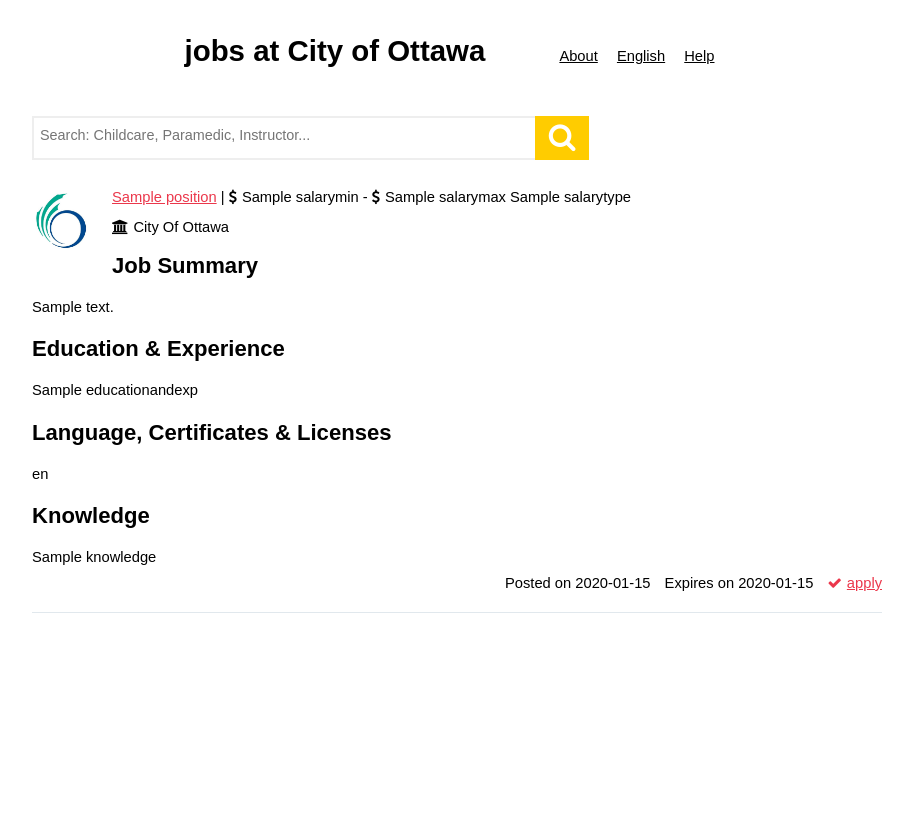
After one commit to ckanica/ottawajobs, a Flask app: template templates/job.html in a window 1280 px wide. The commit adds this page. Shown: the whole page, without its empty margins (183-1096 px from the left). Run offline with Flask 2, Linux system fonts and the light colour scheme; the template is opened without the code that fills it: most values are stand-ins (such as "Sample title", 1, 10 or a date in 2020); some libraries are stand-ins or nearby versions; some web fonts are replaced.

Commit message:
individual listings

```diff
--- a/app.py
+++ b/app.py
@@ -13,9 +13,6 @@ locale.setlocale( locale.LC_ALL, '' )
 
 data_url = 'http://data.ottawa.ca/storage/f/20141019T170040/city_jobs.xml'
 
-def recursive_dict(element):
-     return element.tag, dict(map(recursive_dict, element)) or element.text
-
 @app.route('/')
 def root():
     return redirect('/en/')
@@ -24,13 +21,25 @@ def root():
 def index(lang):
     jobs = clean_data(lang)
 
-    return render_template('base.html', jobs=jobs, lang=lang)
+    return render_template('index.html', jobs=jobs, lang=lang)
 
 @app.route('/<lang>/data/')
 def data(lang):
     jobs = clean_data(lang)
 
     return jsonify({'jobs':jobs})
+
+@app.route('/job/<job_ref>/')
+def job_listing(job_ref):
+    lang = 'en' if 'EN' in job_ref else 'fr'
+    jobs = clean_data(lang)
+
+    job = [job for job in jobs if job['JOBREF'] == job_ref][0]
+
+    return render_template('job.html', job=job)
+
+def recursive_dict(element):
+     return element.tag, dict(map(recursive_dict, element)) or element.text
 
 def clean_data(lang):
     data = requests.get(data_url).content
--- a/templates/base.html
+++ b/templates/base.html
@@ -53,26 +53,18 @@
 
       </form>
 
-        {% for job in jobs %}
-            {% include 'item.html' %}
-        {% endfor %}
+      {% block content %}
 
-
-        <p id="noresult" style="display:none;">No results found for this query</p>
+      {% endblock %}
 
     </section>
 
     </div>
 
     <script type="text/javascript" src="//code.jquery.com/jquery-2.1.1.min.js"></script>
-    <script type="text/javascript" src="{{url_for('static', filename='js/lunr.min.js')}}"></script>
 
     {% block scripts %}
-        <script type="text/javascript" src="{{url_for('static', filename='js/search.js')}}"></script>
 
-        <script type="text/javascript">
-            lang = "{{lang}}";
-        </script>
     {% endblock %}
 
   </body>
--- /dev/null
+++ b/templates/job.html
@@ -0,0 +1,41 @@
+{% extends 'base.html' %}
+
+{% block content %}
+    <section id="{{job['JOBREF']}}" class="listing-item">
+        <img src="{{url_for('static', filename='images/ottawa-logo.jpg')}}" style="width:60px;">
+        <ul>
+            <li><a href="/{{job['JOBREF']}}">{{job['POSITION']}}</a></li>
+
+            <li> |</li>
+            <li><i class="fa fa-dollar"></i>{{job['SALARYMIN']}} - <i class="fa fa-dollar"></i>{{job['SALARYMAX']}} {{job['SALARYTYPE']}}</li>
+        </ul>
+        <ul id="post-details-30">
+            <li><i class="fa fa-institution"></i>City Of Ottawa</li>
+        </ul>
+
+        <h2>Job Summary</h2>
+        <p class="description"> {{job['JOB_SUMMARY']|safe}} </p>
+
+        <h2>Education &amp; Experience</h2>
+        <p class="description"> {{job['EDUCATIONANDEXP']|safe}} </p>
+
+        <h2>Language, Certificates &amp; Licenses</h2>
+        <p class="description"> {{job['LANGUAGE_CERTIFICATES']|safe}} </p>
+
+        <h2>Knowledge</h2>
+        <p class="description"> {{job['KNOWLEDGE']|safe}} </p>
+
+            <ul class="section-footer">
+                <li>
+                    <span>Posted on {{job['POSTDATE']}}</span>
+                </li>
+                <li>
+                    <span>Expires on {{job['EXPIRYDATE']}}</span>
+                </li>
+                <li>
+                    <a href="{{job['JOBURL']}}"><i class="fa fa-check"></i>apply</a>
+                </li>
+            </ul>
+        </section>
+
+{% endblock %}
```
Also changed, not shown: templates/index.html (added, +19 -0 lines), templates/item.html (+1 -15 lines).
